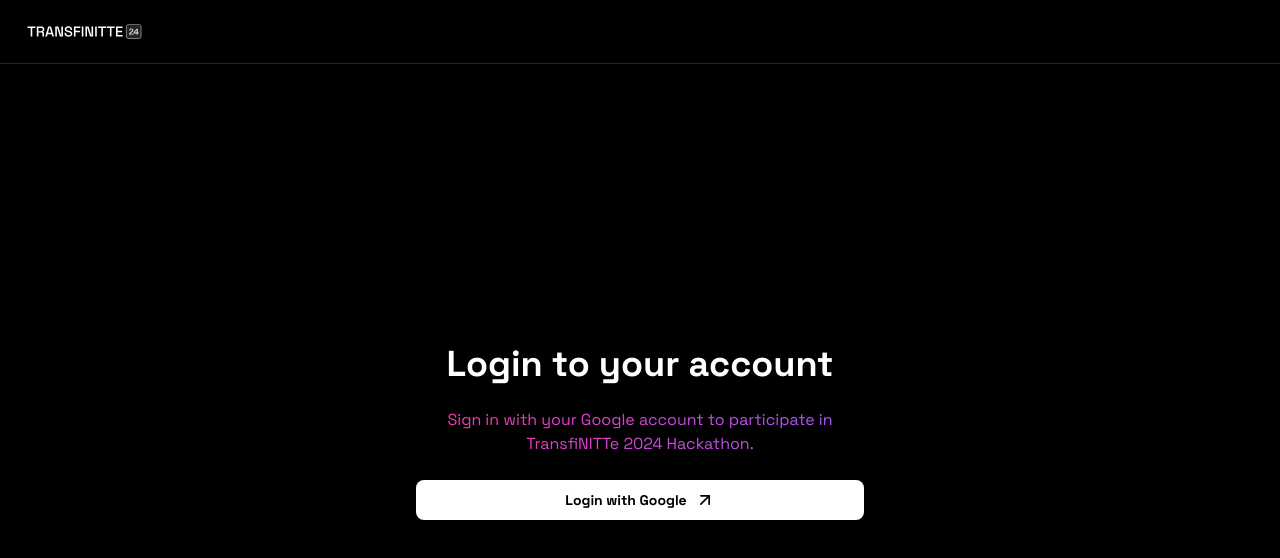
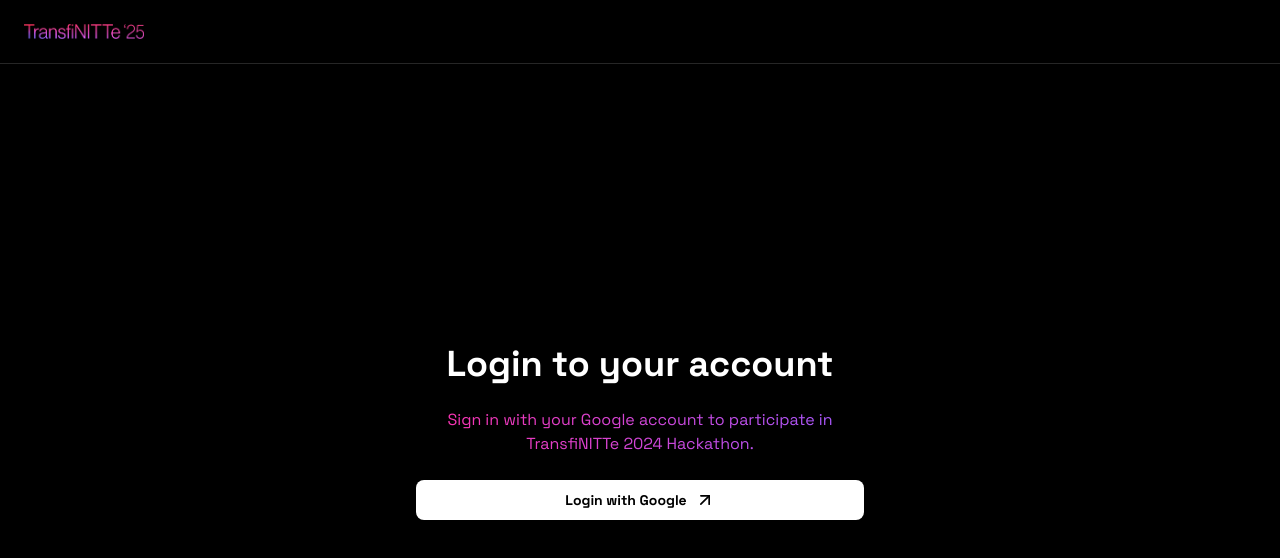
Before and after one commit to technical-council-nitt/tf-register-2025, a React (Vite) app: page /login in a window 1280 px wide. Shown: the top 558 px of the page. Built offline with nearby package versions, Linux system fonts and the light colour scheme; no server answers.

Commit message:
minor ui fixes

```diff
--- a/src/components/Login.tsx
+++ b/src/components/Login.tsx
@@ -16,8 +16,8 @@
     return (
         <div className="flex flex-col min-h-screen bg-black text-white">
             <nav className="flex justify-between items-center p-4 md:p-6 border-b-[1px] border-neutral-800">
-                <img src="/motif.svg" alt="Logo" style={{ width: '40px', aspectRatio: '63 / 29' }} className="md:hidden block" />
-                <img src="/motif-desk.svg" alt="Logo" style={{ width: '120px', aspectRatio: '155 / 20' }} className="md:block hidden" />
+                <img src="/tf badge.svg" alt="Logo" style={{ width: '40px', aspectRatio: '63 / 29' }} className="md:hidden block" />
+                <img src="/TransfiNITTe ‘25.png" alt="Logo" style={{ width: '120px', aspectRatio: '155 / 20' }} className="md:block hidden" />
             </nav>
 
             <main className="flex-grow flex flex-col justify-center items-center px-4 md:px-6">
```
